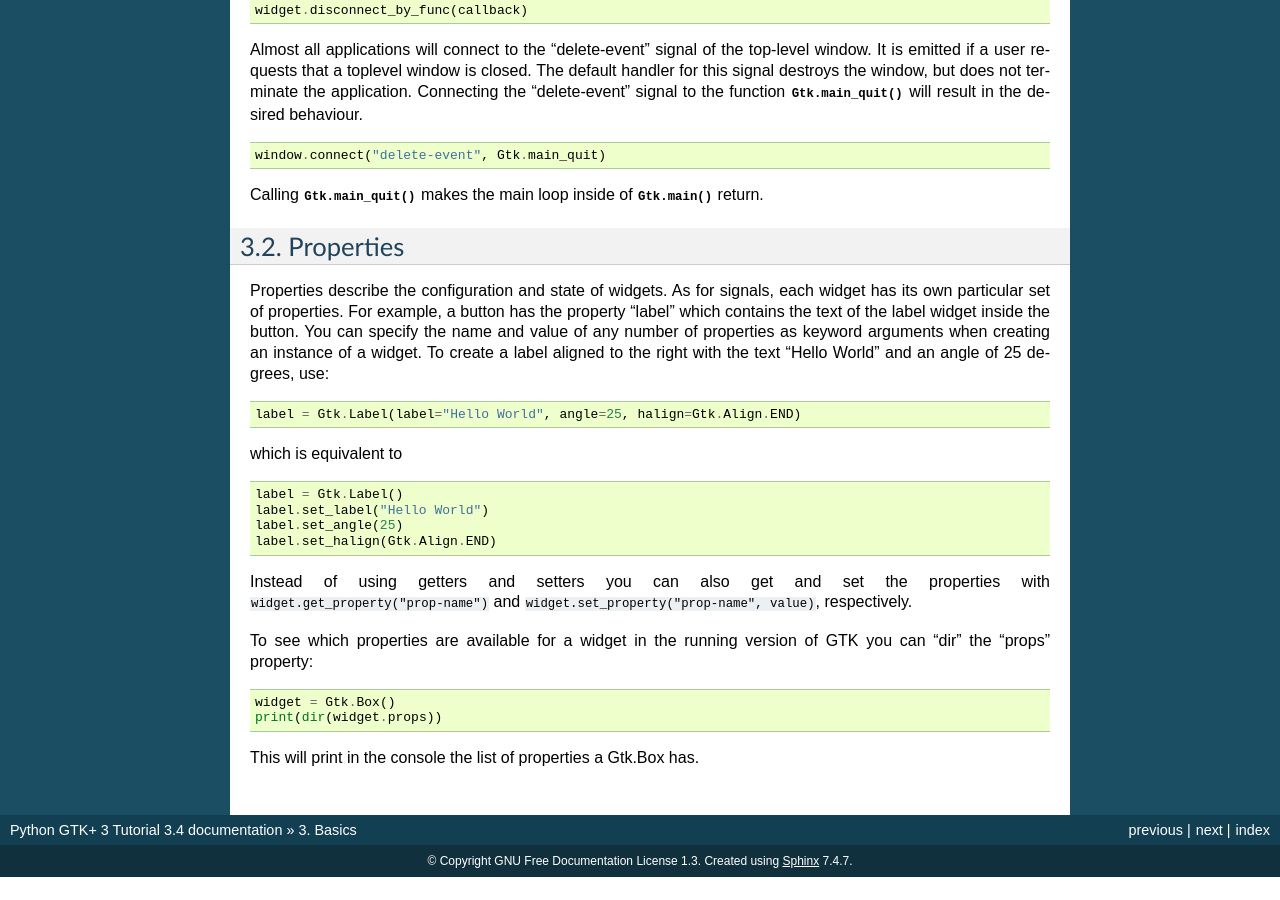
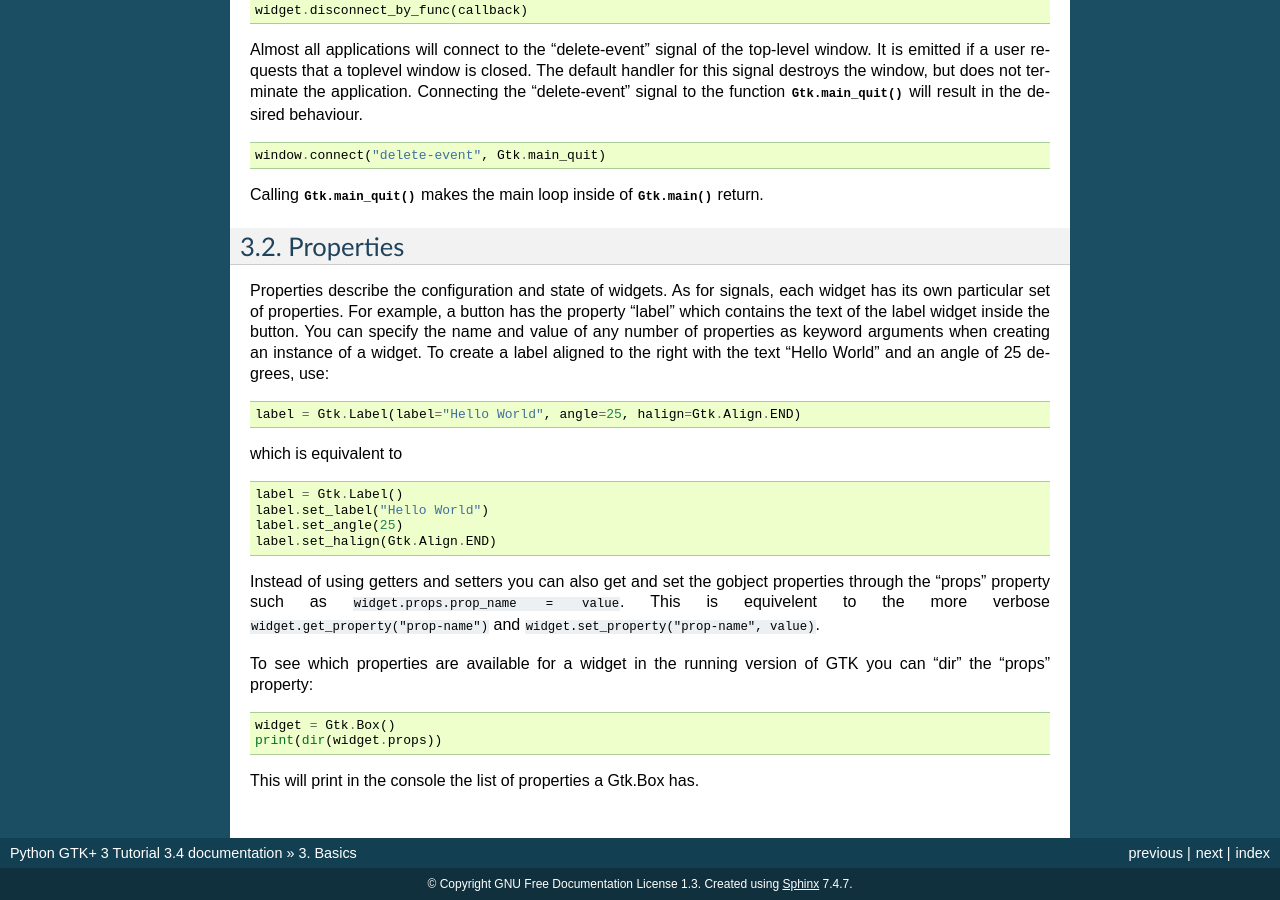
Before and after one commit to sebp/PyGObject-Tutorial, a Sphinx documentation site: the page built from source/basics.txt, in a window 1280 px wide and 900 px high, scrolled down 813 px. Built offline with Sphinx 7.4.7, drawn with Linux system fonts in a browser that asks for light colours; before the commit the page ends 1690 px from its top, so only the background shows below that.

Commit message:
Mention setting properties through object.props
https://github.com/sebp/PyGObject-Tutorial/pull/74

```diff
--- a/source/basics.txt
+++ b/source/basics.txt
@@ -95,9 +95,10 @@
     label.set_angle(25)
     label.set_halign(Gtk.Align.END)
 
-Instead of using getters and setters you can also get and set the properties
-with ``widget.get_property("prop-name")`` and ``widget.set_property("prop-name",
-value)``, respectively.
+Instead of using getters and setters you can also get and set the gobject properties
+through the "props" property such as ``widget.props.prop_name = value``.
+This is equivelent to the more verbose ``widget.get_property("prop-name")`` and
+``widget.set_property("prop-name", value)``.
 
 To see which properties are available for a widget in the running version of GTK you can "dir" the "props" property:
 
```
